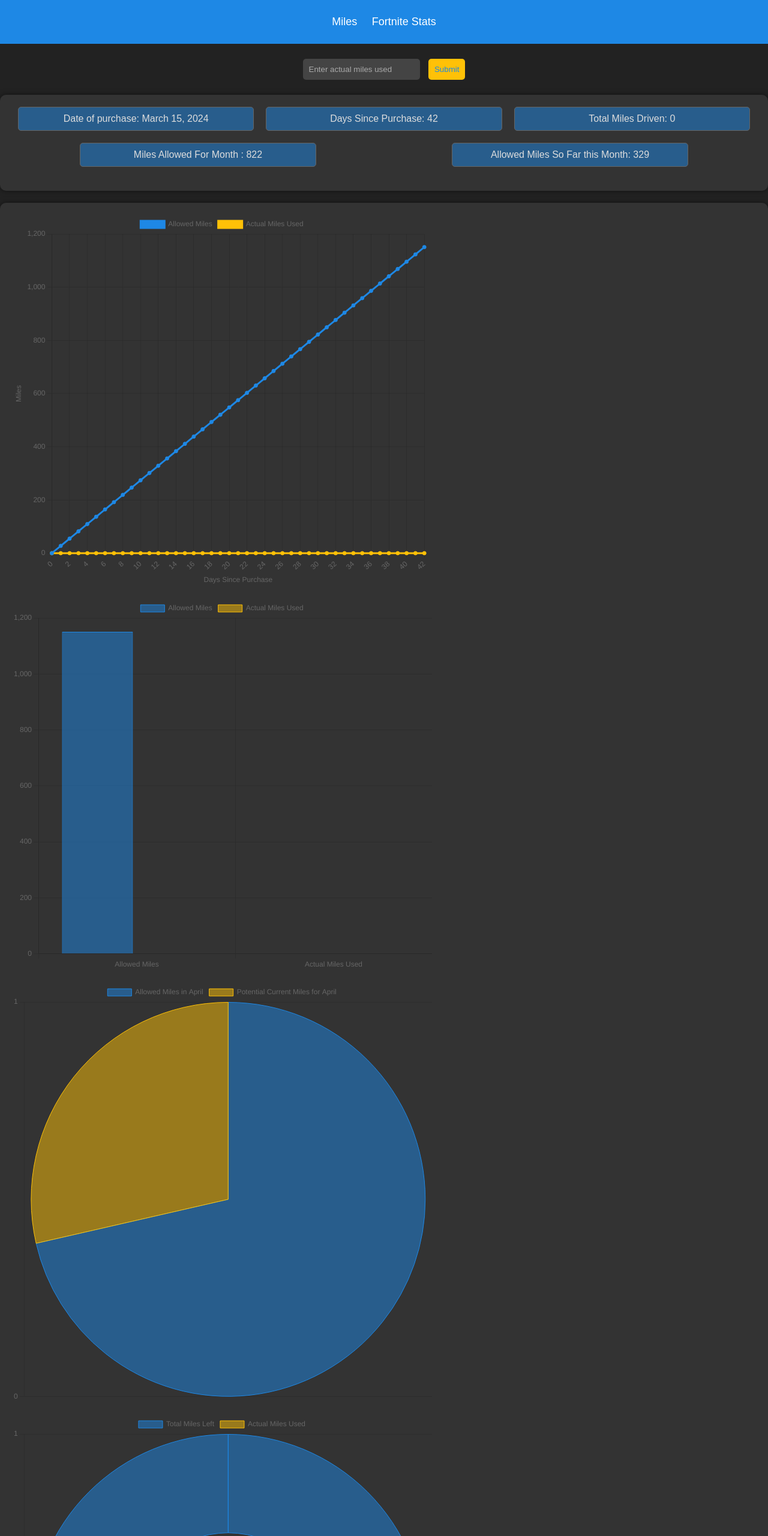
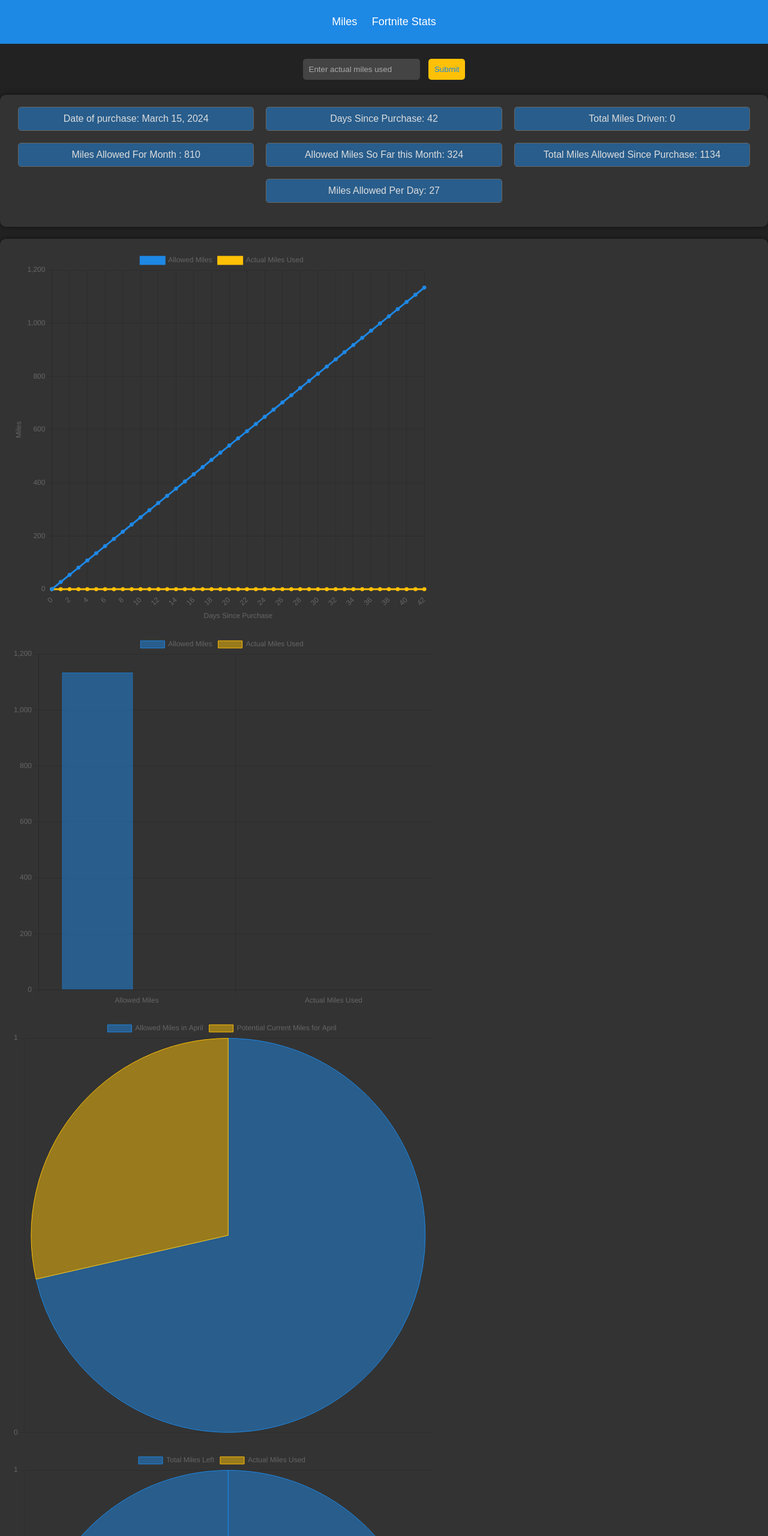
Before and after one commit to Sir-Chasington/miles-tracker, a plain HTML site: page index.html in a window 1280 px wide. Shown: the top 2560 px of the page at 60% size. Drawn offline with nearby package versions, Linux system fonts and the light colour scheme.

Commit message:
updated miles charts

```diff
--- a/index.html
+++ b/index.html
@@ -47,6 +47,16 @@
                 <span>Allowed Miles So Far this Month: <span id="allowedSoFar">0</span></span>
             </div>
         </div>
+        <div class="dashboard-item">
+            <div class="dashboard-item-content">
+                <span>Total Miles Allowed Since Purchase: <span id="totalAllowedSoFar">0</span></span>
+            </div>
+        </div>
+        <div class="dashboard-item">
+            <div class="dashboard-item-content">
+                <span>Miles Allowed Per Day: <span id="allowedPerDay">0</span></span>
+            </div>
+        </div>
     </div>
     <div class="container">
         <canvas id="mileageChart"></canvas>
--- a/miles.js
+++ b/miles.js
@@ -2,7 +2,7 @@ const milesPerYear = 10000;
 const daysInYear = 365;
 const leaseYears = 3;
 const totalMiles = milesPerYear * leaseYears;
-const milesPerDay = totalMiles / (daysInYear * leaseYears);
+const milesPerDay = Number(totalMiles / (daysInYear * leaseYears)).toFixed(0);
 
 const purchaseDate = new Date(2024, 2, 15);
 const currentDate = new Date();
@@ -264,16 +264,19 @@ function updateDifference(newActualMilesUsed) {
     // Calculate the difference between miles allowed and miles used
     const difference = allowedMiles[daysLapsed] - newActualMilesUsed;
 
+    // Calculate the percentage difference
+    const percentageDifference = ((allowedMiles[daysLapsed] - newActualMilesUsed) / ((allowedMiles[daysLapsed] + newActualMilesUsed) / 2)) * 100;
+
     // Get the difference element
     const differenceElement = document.querySelector('.difference');
 
     // Set the text content of the difference element
     if (difference > 0) {
-        differenceElement.textContent = `Under By ${difference.toFixed(0)} miles`;
+        differenceElement.textContent = `Under By ${difference.toFixed(0)} miles (${percentageDifference.toFixed(2)}%)`;
         differenceElement.classList.remove('over');
         differenceElement.classList.add('under');
     } else if (difference < 0) {
-        differenceElement.textContent = `Over By ${Math.abs(difference).toFixed(0)} miles`;
+        differenceElement.textContent = `Over By ${Math.abs(difference).toFixed(0)} miles (${percentageDifference.toFixed(2)}%)`;
         differenceElement.classList.remove('under');
         differenceElement.classList.add('over');
     } else {
@@ -281,6 +284,7 @@ function updateDifference(newActualMilesUsed) {
         differenceElement.classList.remove('under', 'over');
     }
 }
+
 
 
 // Calculate the number of days since the purchase
@@ -296,3 +300,12 @@ document.getElementById('monthMiles').textContent = allowedMilesInMonth;
 document.getElementById('allowedSoFar').textContent = potentialCurrentMiles;
 
 document.getElementById('purchaseDate').textContent = purchaseDate.toLocaleDateString('en-US', {day: 'numeric',month: 'long',year: 'numeric'});
+
+// Calculate the total allowed miles since the date of purchase
+const totalAllowedSoFar = Math.floor(milesPerDay * daysSincePurchase);
+
+// Update the HTML element with the total allowed miles since purchase
+document.getElementById('totalAllowedSoFar').textContent = totalAllowedSoFar.toFixed(0);
+
+// Update teh HTML element with the miles allowed per day
+document.getElementById('allowedPerDay').textContent = milesPerDay;
```
